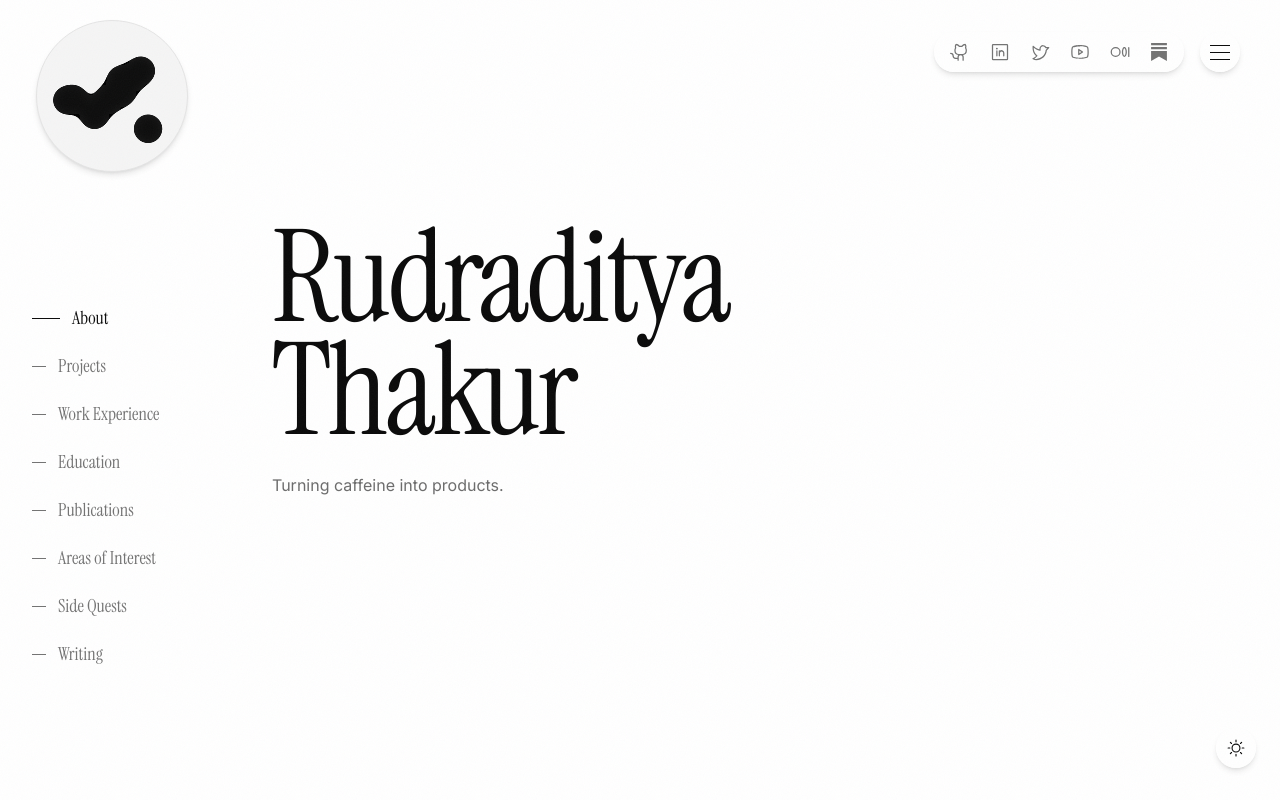
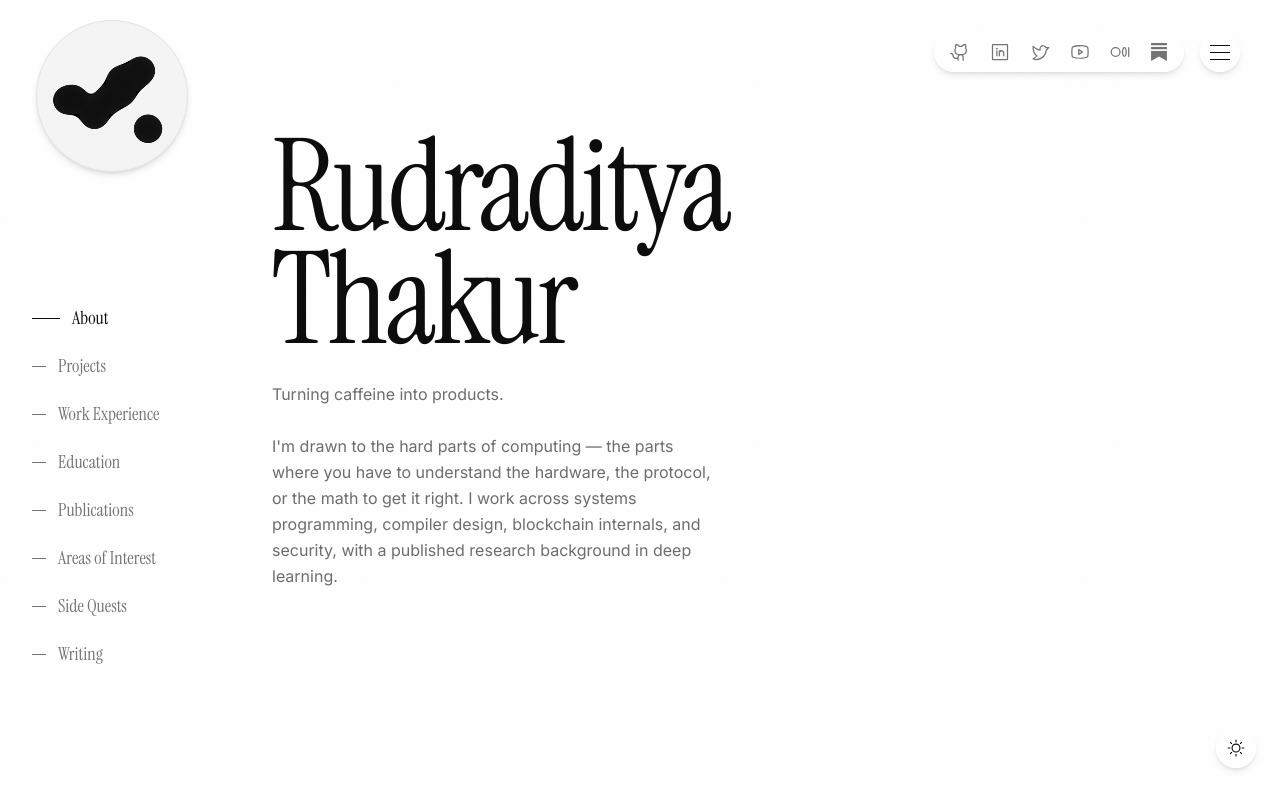
Before and after one commit to rudraditya21/rudraditya21.github.io, a Next.js app: page / in a window 1280 px wide. Shown: the top 800 px of the page. Built offline with nearby package versions, Linux system fonts and the light colour scheme.

Commit message:
added: about section

```diff
--- a/app/page.tsx
+++ b/app/page.tsx
@@ -187,10 +187,12 @@ export default function Home() {
             </h1>
 
             <p
-              className="max-w-sm text-base text-foreground/60 leading-relaxed"
+              className="max-w-md text-base text-foreground/60 leading-relaxed"
               style={{ fontFamily: 'var(--font-inter)', ...fadeUp(260) }}
             >
               Turning caffeine into products.
+              <br /><br />
+              I'm drawn to the hard parts of computing — the parts where you have to understand the hardware, the protocol, or the math to get it right. I work across systems programming, compiler design, blockchain internals, and security, with a published research background in deep learning.
             </p>
           </div>
         </section>
```
